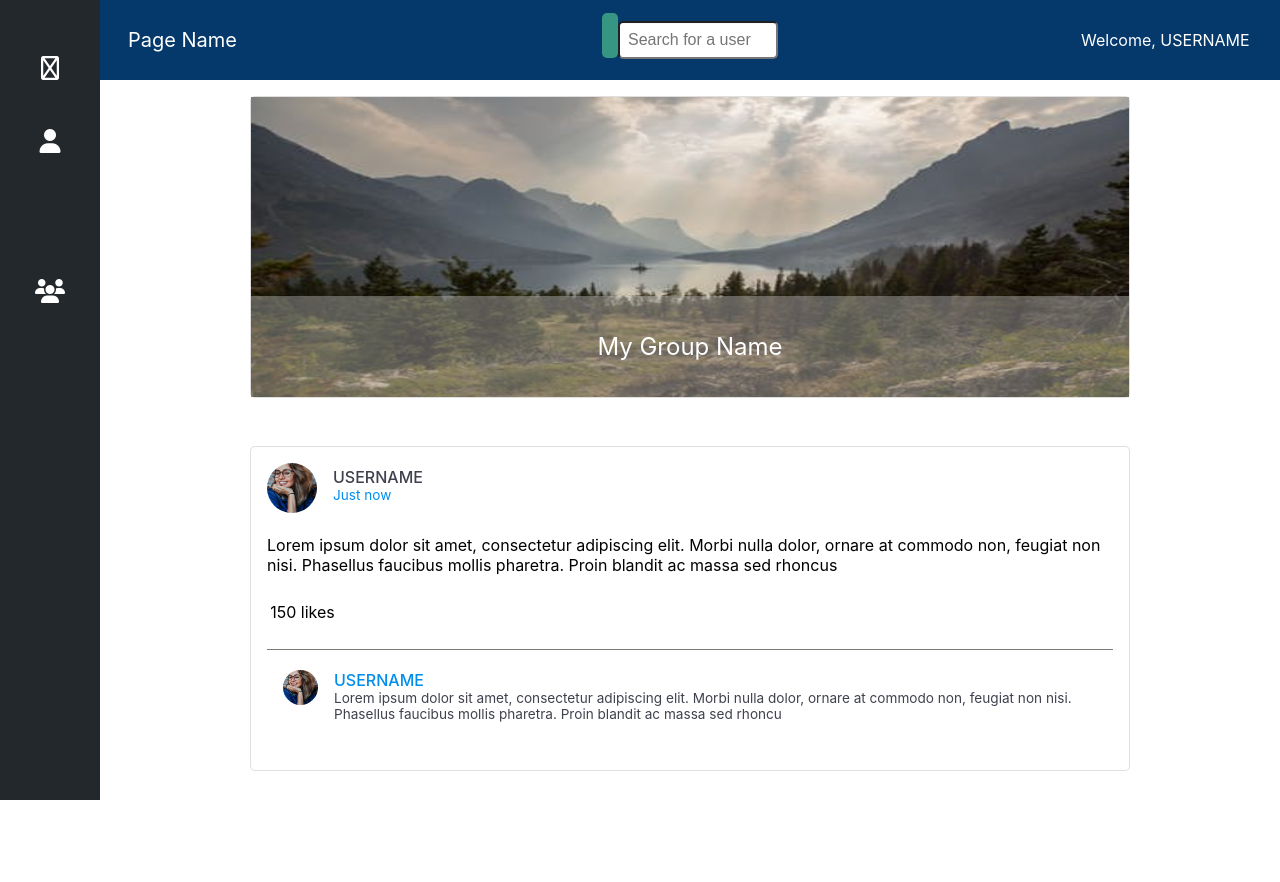
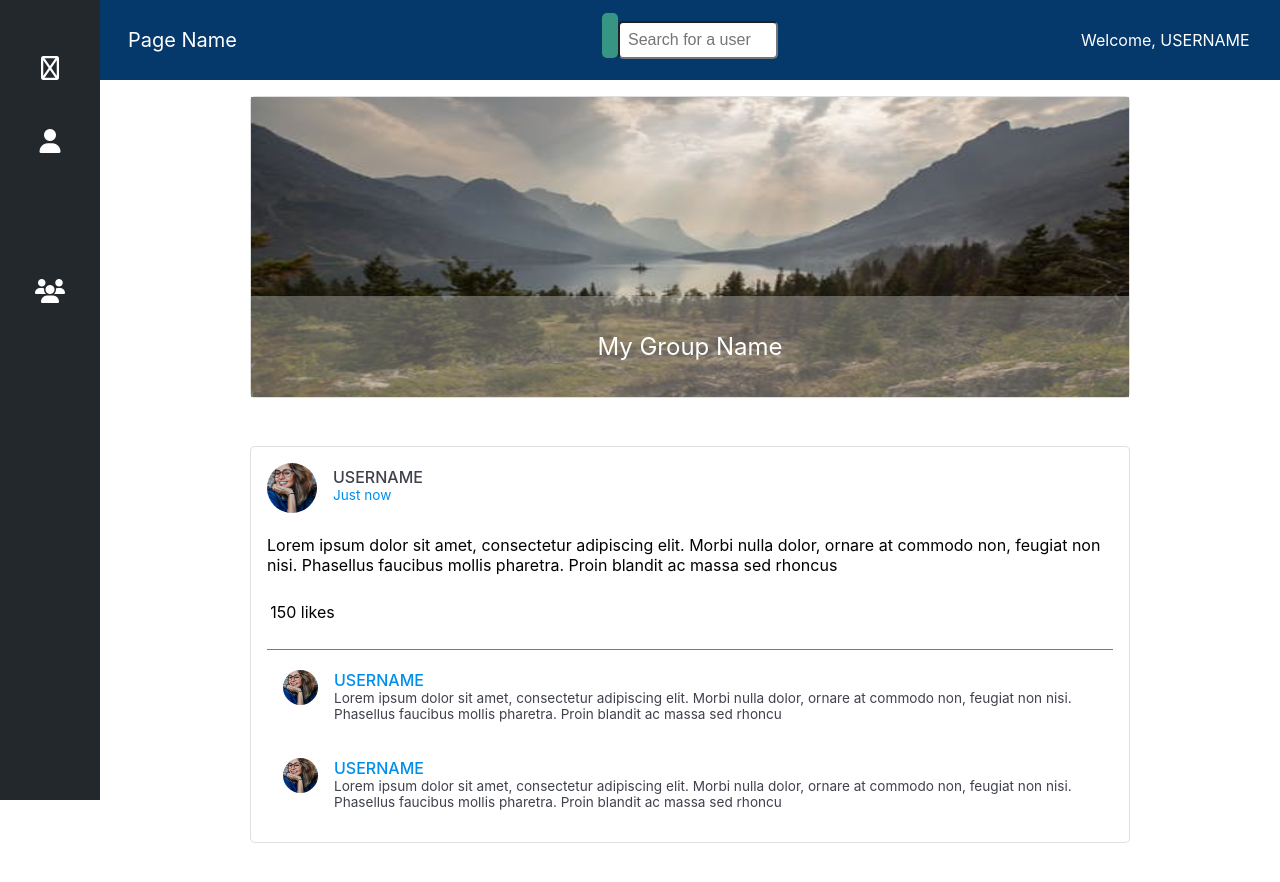
Before and after one commit to jay2noob/groupme-app, a React (Create React App) app in the folder client/: page /groups in a window 1280 px wide. Shown: the top 882 px of the page. Before the commit the page ends 819 px from the top, so only its background shows below. Built offline with nearby package versions, Linux system fonts and the light colour scheme; some icons are missing.

Commit message:
added image to li in the comments

```diff
--- a/client/src/components/GroupComments/index.js
+++ b/client/src/components/GroupComments/index.js
@@ -5,11 +5,23 @@ import './styles.css'
 function GroupComments() {
   return (
     <div className="group-comment-top">
-      <div className="group-comment-img-container">
-        <img className="group-comment-img" src="../images/portrait.png" alt=""/>
-      </div>
       <ul className="group-comments-post">
         <li className="group-comment-li">
+          <div className="group-comment-img-container">
+            <img className="group-comment-img" src="../images/portrait.png" alt=""/>
+          </div>
+          <div className="group-comment-info">
+            <Link to="/profile">
+              <h6 className="group-comment-heading">USERNAME</h6>
+            </Link>
+            <p className="group-comment-text">Lorem ipsum dolor sit amet, consectetur adipiscing elit. Morbi nulla dolor, ornare at commodo non, feugiat non nisi. Phasellus faucibus mollis pharetra. Proin blandit ac massa sed rhoncu</p>
+          </div>
+        </li>
+
+        <li className="group-comment-li">
+          <div className="group-comment-img-container">
+            <img className="group-comment-img" src="../images/portrait.png" alt=""/>
+          </div>
           <div className="group-comment-info">
             <Link to="/profile">
               <h6 className="group-comment-heading">USERNAME</h6>
--- a/client/src/components/GroupComments/styles.css
+++ b/client/src/components/GroupComments/styles.css
@@ -1,8 +1,4 @@
-.group-comment-top {
-  display: grid;
-  grid-template-columns: 1fr auto;
-  padding: 1rem;
-}
+
 
 .group-comment-info {
   margin-top: .25rem;
@@ -74,7 +70,9 @@
 }
 
 .group-comment-li {
-  margin-bottom: 1rem;
+  display: grid;
+  grid-template-columns: 1fr auto;
+  padding: 1rem;
 }
 
 .group-post-comments {
```
